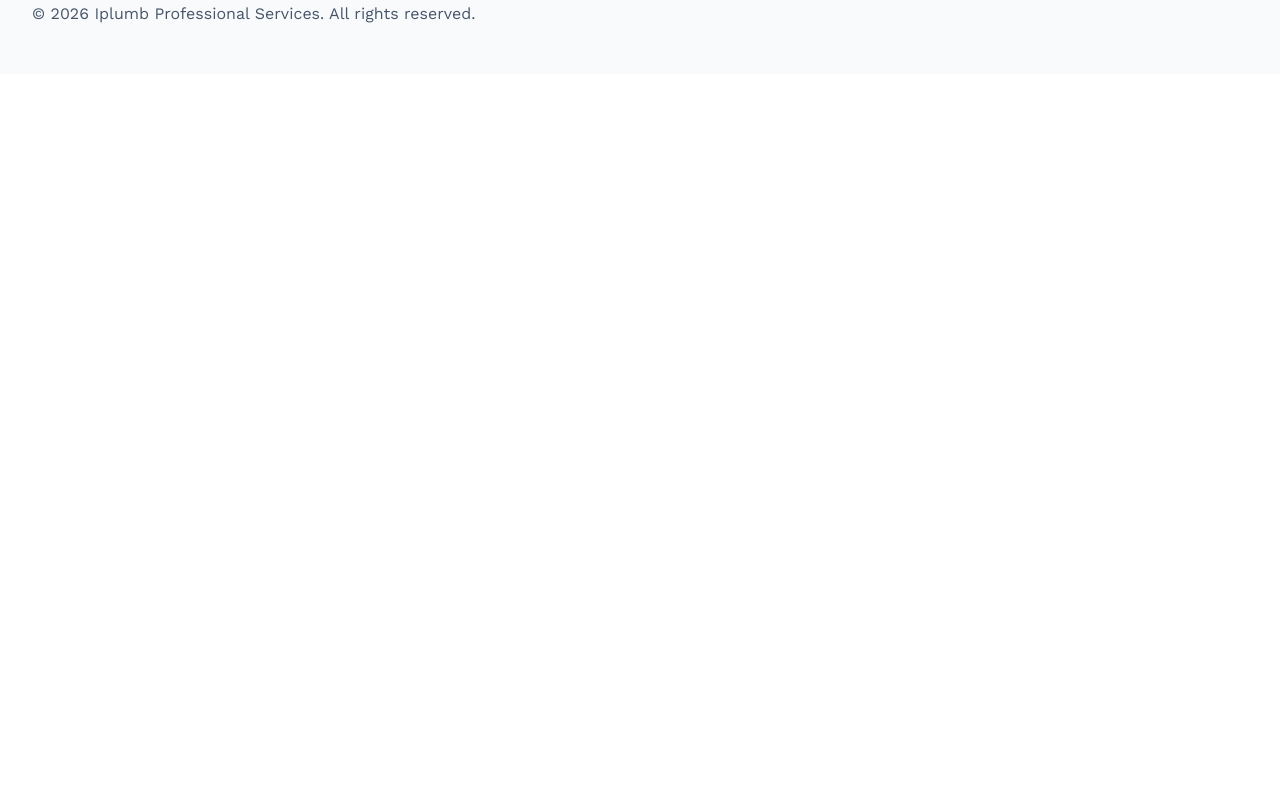
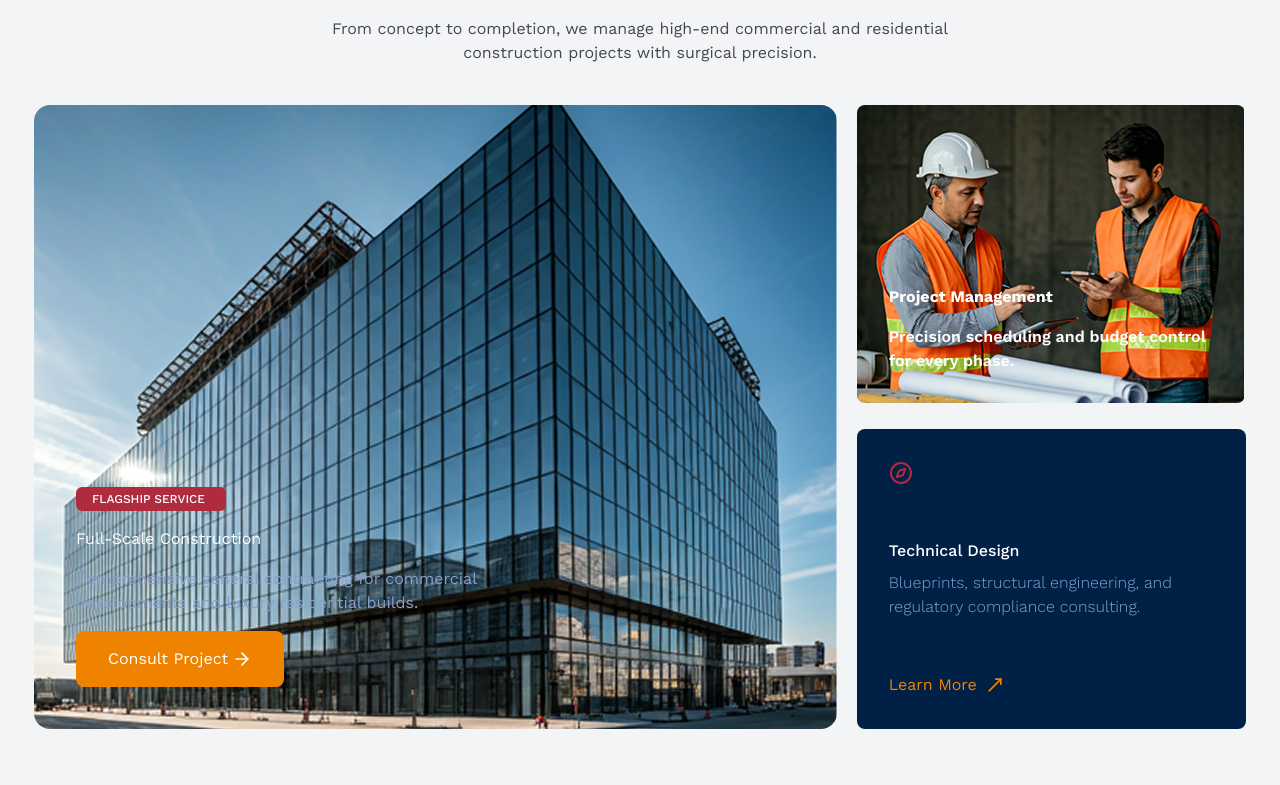
Before and after one commit to davistheweb/iplumb, a Next.js app: page /services in a window 1280 px wide. Shown: the part 1075-1860 px from the top of the page. Before the commit the page ends 1149 px from the top, so only its background shows below. Built offline with nearby package versions, Linux system fonts and the light colour scheme.

Commit message:
Added Construction & Development Section

```diff
--- a/src/app/services/page.tsx
+++ b/src/app/services/page.tsx
@@ -1,3 +1,4 @@
+import { ConstructionAndDevelopment } from "@/components/services/ConstructionAndDevelopment";
 import { PlumbingExcellence } from "@/components/services/PlumbingExcellence";
 import { ServiceHero } from "@/components/services/ServiceHero";
 
@@ -6,6 +7,7 @@ export default function Services() {
     <div className="h-full w-full overflow-x-hidden">
       <ServiceHero />
       <PlumbingExcellence />
+      <ConstructionAndDevelopment />
     </div>
   );
 }
--- a/src/assets/index.ts
+++ b/src/assets/index.ts
@@ -1,15 +1,19 @@
 import IplumbLogo from "./general/iplumb_logo.jpg";
 import BackgroundImage from "./home/backgroundImage.png";
 import WhyChooseIplumbImage from "./home/WhyChooseIplumb.png";
+import ConstructionImage from "./services/Construction.png";
 import EmergencyRepairImage from "./services/EmergencyRepairImage.png";
 import PreventiveCareImg from "./services/PreventiveCareImg.png";
+import ProjectManagementImg from "./services/ProjectManagement.png";
 import SysInstallImg from "./services/SysInstallImg.png";
 
 export {
   BackgroundImage,
+  ConstructionImage,
   EmergencyRepairImage,
   IplumbLogo,
   PreventiveCareImg,
+  ProjectManagementImg,
   SysInstallImg,
   WhyChooseIplumbImage,
 };
--- /dev/null
+++ b/src/components/icons/CompassIcon.tsx
@@ -0,0 +1,30 @@
+import { SVGProps } from "react";
+
+interface CompassIconProps extends SVGProps<SVGSVGElement> {
+  size?: `${number}` | number;
+  color?: string;
+}
+
+const CompassIcon = ({
+  size = 24,
+  color = "#111827",
+  ...props
+}: CompassIconProps) => {
+  return (
+    <svg
+      width={size}
+      height={size}
+      viewBox="0 0 17 27"
+      fill="none"
+      xmlns="http://www.w3.org/2000/svg"
+      {...props}
+    >
+      <path
+        d="M0.375 27L0 23.7L4.275 11.925C4.65 12.275 5.05625 12.5687 5.49375 12.8062C5.93125 13.0437 6.4 13.225 6.9 13.35L2.775 24.675L0.375 27ZM16.125 27L13.725 24.675L9.6 13.35C10.1 13.225 10.5688 13.0437 11.0063 12.8062C11.4438 12.5687 11.85 12.275 12.225 11.925L16.5 23.7L16.125 27ZM8.25 12C7 12 5.9375 11.5625 5.0625 10.6875C4.1875 9.8125 3.75 8.75 3.75 7.5C3.75 6.525 4.03125 5.65625 4.59375 4.89375C5.15625 4.13125 5.875 3.6 6.75 3.3V0H9.75V3.3C10.625 3.6 11.3438 4.13125 11.9062 4.89375C12.4688 5.65625 12.75 6.525 12.75 7.5C12.75 8.75 12.3125 9.8125 11.4375 10.6875C10.5625 11.5625 9.5 12 8.25 12ZM8.25 9C8.675 9 9.03125 8.85625 9.31875 8.56875C9.60625 8.28125 9.75 7.925 9.75 7.5C9.75 7.075 9.60625 6.71875 9.31875 6.43125C9.03125 6.14375 8.675 6 8.25 6C7.825 6 7.46875 6.14375 7.18125 6.43125C6.89375 6.71875 6.75 7.075 6.75 7.5C6.75 7.925 6.89375 8.28125 7.18125 8.56875C7.46875 8.85625 7.825 9 8.25 9Z"
+        fill={color}
+      />
+    </svg>
+  );
+};
+
+export default CompassIcon;
--- /dev/null
+++ b/src/components/services/ConstructionAndDevelopment.tsx
@@ -0,0 +1,79 @@
+import { ConstructionImage, ProjectManagementImg } from "@/assets";
+import { ArrowRight, CompassIcon, MoveUpRight } from "lucide-react";
+import Image from "next/image";
+
+export const ConstructionAndDevelopment: React.FC = () => {
+  return (
+    <section className="flex h-full w-full flex-col gap-10 bg-[#F3F4F5] px-8 py-25">
+      <div className="flex flex-col items-center justify-center gap-4">
+        <h1 className="text-[#002046]">Construction & Development</h1>
+        <p className="text-center text-[#44474E] lg:w-[616.25px]">
+          From concept to completion, we manage high-end commercial and
+          residential construction projects with surgical precision.
+        </p>
+      </div>
+      <div className="relative flex flex-col items-center justify-center gap-5 lg:flex-row">
+        <div className="relative h-115 w-87.5 sm:w-xl md:h-156 lg:w-[802.66px]">
+          <Image
+            src={ConstructionImage}
+            alt="construction"
+            className="h-115 rounded-2xl md:h-156"
+          />
+          <div className="absolute bottom-0 flex flex-col gap-4 p-10.5">
+            <span className="w-[150.41px] rounded-md bg-[#AF2B3E] px-4 py-1 text-xs font-medium text-white">
+              FLAGSHIP SERVICE
+            </span>
+            <h1 className="leading-6 text-white">Full-Scale Construction</h1>
+            <p className="text-[#87A0CD] md:w-lg">
+              Comprehensive general contracting for commercial developments and
+              luxury residential builds.
+            </p>
+            <a
+              href="#"
+              className="flex w-fit items-center justify-center gap-1 rounded-lg bg-[#EF8300] px-8 py-4 text-[16px] text-white"
+            >
+              Consult Project
+              <ArrowRight size={20} />
+            </a>
+          </div>
+        </div>
+        <div className="flex h-156 w-87.5 flex-col items-center justify-between sm:w-xl lg:w-[389.33px]">
+          <div className="relative h-75 w-full">
+            <Image
+              src={ProjectManagementImg}
+              alt="project management"
+              className="rounded-lg"
+            />
+            <div className="absolute bottom-0 space-y-4 p-8">
+              <h1 className="font-bold text-white">Project Management</h1>
+              <p className="font-semibold text-white">
+                Precision scheduling and budget control for every phase.
+              </p>
+            </div>
+          </div>
+          <div className="flex h-75 flex-col justify-between rounded-lg bg-[#002046] p-8">
+            <div className="flex justify-start">
+              <CompassIcon color="#AF2B3E" />
+            </div>
+            <div className="space-y-2">
+              <h1 className="leading-6 font-medium text-white">
+                Technical Design
+              </h1>
+              <p className="font-light text-[#87A0CD]">
+                Blueprints, structural engineering, and regulatory compliance
+                consulting.
+              </p>
+            </div>
+            <a
+              href="#"
+              className="flex items-center gap-2 text-[#EF8300]"
+            >
+              Learn More
+              <MoveUpRight size={20} />
+            </a>
+          </div>
+        </div>
+      </div>
+    </section>
+  );
+};
--- a/src/components/services/PlumbingExcellence.tsx
+++ b/src/components/services/PlumbingExcellence.tsx
@@ -11,7 +11,7 @@ export const PlumbingExcellence: React.FC = () => {
           provide end-to-end solutions for residential and commercial systems.
         </p>
       </div>
-      <div className="grid h-full w-full grid-cols-1 place-items-center gap-10 md:gap-5 md:grid-cols-2 xl:grid-cols-3">
+      <div className="grid h-full w-full grid-cols-1 place-items-center gap-10 md:grid-cols-2 md:gap-5 xl:grid-cols-3">
         {PlumbingServicesLists.map(
           ({ Icon, img, service, description, link }, i) => (
             <PlumbingServices
--- a/src/components/services/ui/PlumbingServices.tsx
+++ b/src/components/services/ui/PlumbingServices.tsx
@@ -10,17 +10,19 @@ export const PlumbingServices: React.FC<TPlumbingServicesProps> = ({
 }) => {
   return (
     <div className="relative flex h-fit w-87.5 flex-col items-center justify-between gap-8 rounded-xl px-6 pb-8 shadow-xl md:w-[384px]">
-      <div className="relative flex md:w-95.5 w-87 items-center justify-center">
-        <span className="absolute md:top-3  top-5 left-4 flex h-[34.03px] w-[34.53px] cursor-pointer items-center justify-center rounded-md bg-white">
+      <div className="relative flex w-87 items-center justify-center md:w-95.5">
+        <span className="absolute top-5 left-4 flex h-[34.03px] w-[34.53px] cursor-pointer items-center justify-center rounded-md bg-white md:top-3">
           <Icon
             size={20}
             color="#AF2B3E"
+            fill="#AF2B3E"
           />
         </span>
         <Image
           src={img}
           alt="icon"
           className="rounded-xl"
+          draggable={false}
         />
       </div>
       <div className="flex flex-col space-y-5">
```
Also changed, not shown: src/components/icons/BookCheckIcon.tsx (+15 -6 lines), src/components/icons/SpannerIcon.tsx (+15 -6 lines), src/assets/services/Construction.png (added), src/assets/services/ProjectManagement.png (added).
